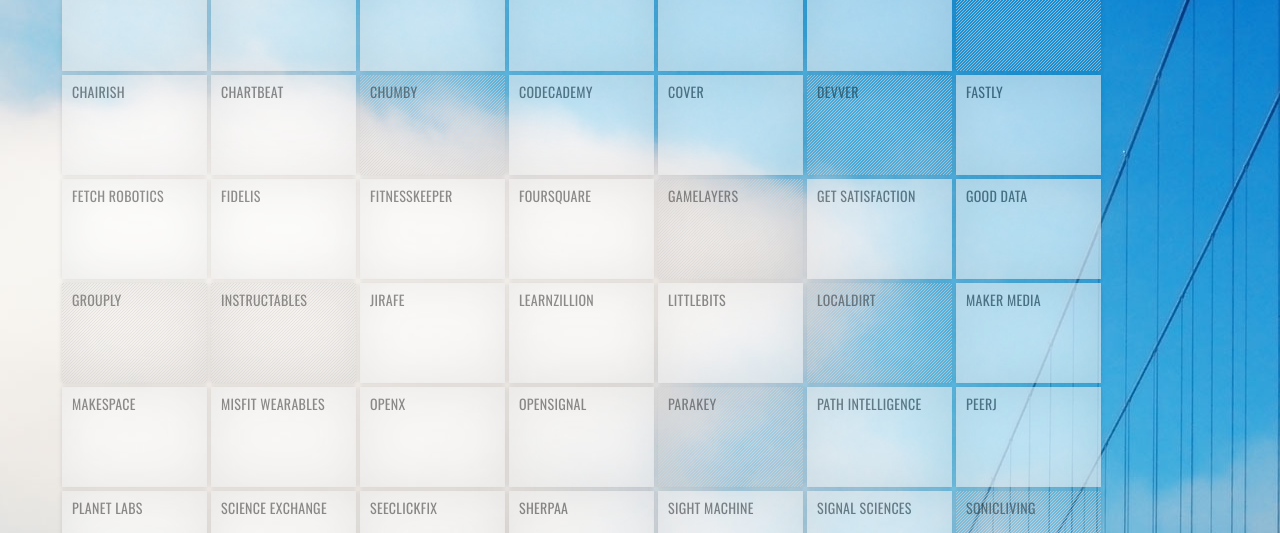
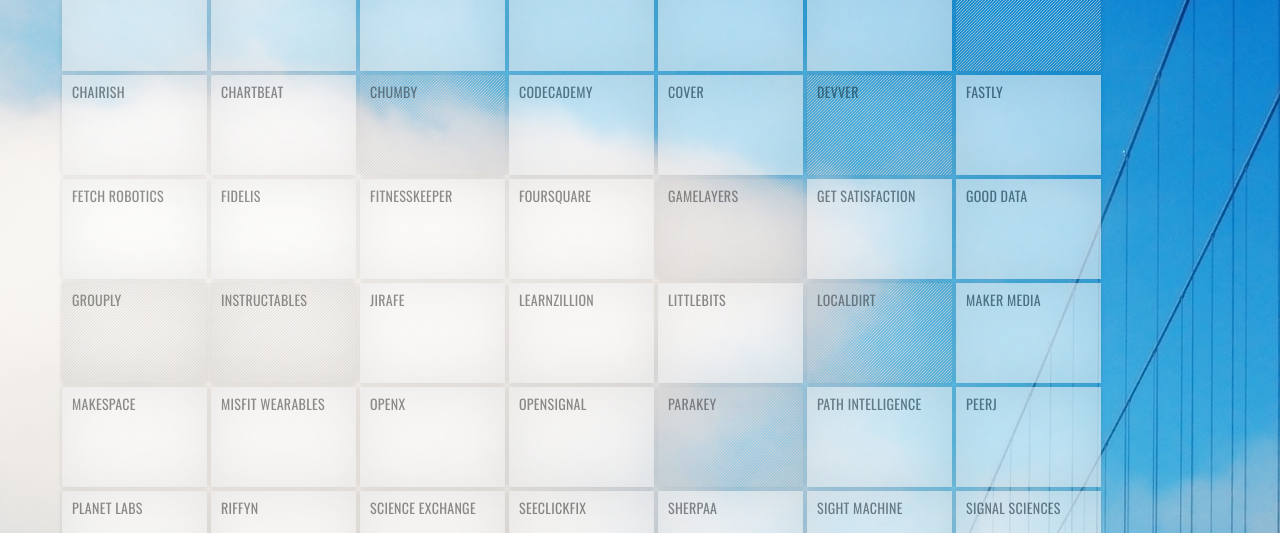
Before and after one commit to OATV/oatv, a plain HTML site: page portfolio.html in a window 1280 px wide. Shown: the part 267-800 px from the top of the page. Drawn offline with nearby package versions, Linux system fonts and the light colour scheme.

Commit message:
Update portfolio.html

```diff
--- a/portfolio.html
+++ b/portfolio.html
@@ -66,14 +66,15 @@
 	<li class="littlebits"><h3>littleBits</h3><p class="hidden">Called "next generation Legos" by some, <a href="http://www.littlebits.cc/">littleBits</a> is a compelling and playful way for beginners to get started making with personal electronics. It appealed to the kid in us as a toy, and yet also resonated strongly with our belief in maker culture as the forefront of the new industrial revolution.</p></li>
 	<li class="localdirt inactive"><h3>LocalDirt</h3><p class="hidden">A few years back, we noticed that alpha geeks were attending Foo Camp and putting on sessions that had nothing to do with technology. They were talking about building chicken coops, urban farming and other ideas related to local food and overall sustainability. <a href="http://localdirt.com/">LocalDirt</a> has created a marketplace for local food, connecting farmers and buyers, and is now the company behind one of the most downloaded local food apps: Locavore.</p></li>
 	<li class="makermedia"><h3>Maker Media</h3><p class="hidden"> The genius behind popular endeavors from <a href="http://makerfaire.com/">Maker Faire</a> to <a href="http://makezine.com/">MAKE Magazine</a>, the <a href="http://makermedia.com/">Maker Media</a> team has long been a pillar of the Maker movement. When they decided to spin out of O'Reilly Media and become a standalone endeavor, backing them was a no-brainer for OATV - it's a space we've loved and championed for years. Maker Media's transition reflects the ongoing trend of hobbyist projects evolving into explosive and impactful businesses…something we like to think of as "Makers going Pro".</p></li>
-    <li class="makespace"><h3>MakeSpace</h3><p class="hidden"> With just a few clicks, <a href="http://makespace.com">MakeSpace</a> pick ups, stores, and can redeliver your items at any times you choose. Their initial pilot in NYC made a compelling case for funding to take the business nationwide. We think their service makes too much sense to not exist, and we’re proud to back the team creating it.</p></li>
-    <li class="misfitwearables"><h3>Misfit Wearables</h3><p class="hidden">We've been longtime believers in wearable computing, and <a href="http://www.misfitwearables.com/">Misfit Wearables</a> is making that vision a reality. Their first product, the Shine, is a beautiful personal tracker. It monitors and scores different types of activities, combining utility with beautiful design. </p></li>
+        <li class="makespace"><h3>MakeSpace</h3><p class="hidden"> With just a few clicks, <a href="http://makespace.com">MakeSpace</a> pick ups, stores, and can redeliver your items at any times you choose. Their initial pilot in NYC made a compelling case for funding to take the business nationwide. We think their service makes too much sense to not exist, and we’re proud to back the team creating it.</p></li>
+        <li class="misfitwearables"><h3>Misfit Wearables</h3><p class="hidden">We've been longtime believers in wearable computing, and <a href="http://www.misfitwearables.com/">Misfit Wearables</a> is making that vision a reality. Their first product, the Shine, is a beautiful personal tracker. It monitors and scores different types of activities, combining utility with beautiful design. </p></li>
 	<li class="openx"><h3>OpenX</h3><p class="hidden">We literally had to crawl across the floor of a bustling London pub to meet with the founders of <a href="http://openx.com/">OpenX</a>. When they described how OpenX was going to turn the largest open source ad server on the market from a project to a company, we were in. The value of an independent alternative for publishers to the banner ad marketplaces of established incumbents was too important a mission not to join.</p></li>
 	<li class="opensignal"><h3>OpenSignal</h3><p class="hidden">Connectivity is a very important part of our lives. Mobile coverage data has been locked up for a long time - the carriers know where things are spotty, but their customers don't.  <a href="http://opensignal.com">OpenSignal</a> succeeded in mapping that coverage by turning the users themselves into the source of that data.  We love that. They've got a big vision for crowdsourcing other types of signal data as well, and we're excited by the possibilities.</p></li>
 	<li class="parakey inactive"><h3>Parakey</h3><p class="hidden">Parakey was founded by Blake Ross and Joe Hewitt. They were bought by Facebook in 2007.</p></li>
 	<li class="pathintelligence"><h3>Path Intelligence</h3><p class="hidden">In 2005, Toby Oliver arrived on US soil and quickly became the buzz of that summer&rsquo;s Foo Camp. No company embodies the idea of a mobile phone as a sensor more than <a href="http://www.pathintelligence.com/">Path Intelligence</a>. Built on the back of the GNU Radio open source project, Path Intelligence creates low cost sensor networks to gather data on how devices move through physical space. We call it Google Analytics for the real world. Their customers include some of the largest retailers, property owners and transit authorities in the world.</p></li>
 	<li class="peerj"><h3>PeerJ</h3><p class="hidden">Scientific research is funded largely by taxpayers. However, the existing state of academic publishing is one of high fees to publish, a broken peer review system, and paywalls that deny taxpayers the option to read the research they've paid for.  The Open Access publishing movement has taken the first steps toward transparency. <a href="http://peerj.com">PeerJ</a>'s founders, scientists and published authors themselves, continue the trend with their new journal and its innovative subscription model. </p></li>
 	<li class="planetlabs"><h3>Planet Labs</h3><p class="hidden">When we noticed the alpha geeks tinkering with homemade satellites, it became clear that we’d arrived at the cusp of a new Space Age. Planet Labs has launched two state-of-the-art satellites already, and the world's largest constellation is in the works. This unprecedented coverage will enable the responsible measuring and monitoring of Earth, generating invaluable data that is open to all. We’re excited to help <a href="http://planet-labs.com">Planet Labs</a> usher in a new era in the space industry.</p></li>
+	<li class="riffyn"><h3>Riffyn</h3><p class="hidden">When 80 percent of R&D lab results cannot be reproduced, there's a serious problem. Progress through innovation is stunted. Riffyn founder Tim Gardner witnessed and tackled this challenge firsthand while helping build a bleeding edge synthetic biology company. He's now taking this experience to catalyze the industrial revolution of R&D labs by building a SaaS business with computer-aided design, collaborative versioning and data automation.</p></li>
 	<li class="scienceexchange"><h3>Science Exchange</h3><p class="hidden">There are many reasons for stalls in scientific breakthroughs, but limited access to lab facilities and experimental expertise shouldn't be among them. Today's scientists have much to do, but are often time and resource constrained. <a href="http://scienceexchange.com">Science Exchange</a>'s solution to this problem is a science-as-a-service marketplace where researchers can post the projects they needed completed, and providers can fulfill those requests. This new marketplace has already facilitated over 1,000 transactions that each move the advancement of scientific discovery forward in large and small ways. We believe they have an opportunity to become a huge marketplace. But more importantly, they will become a marketplace whose work will have a huge impact on our society.  And we’re thrilled to be working with them to build it.</p></li>
 	<li class="seeclickfix"><h3>SeeClickFix</h3><p class="hidden">When we began looking closely at the emergent trend of Gov 2.0, it was clear that real change to government was going to have to come from the outside in. That is why we found the <a href="http://seeclickfix.com/">SeeClickFix</a> model so compelling. Any citizen, anywhere in the world, can start reporting non-emergency issues directly to their local governments without that locality needing to have signed up. The positive results can be seen on city streets across the country.  We love to fund companies that literally make the world a better place.</p></li>
 	<li class="sherpaa"><h3>Sherpaa</h3><p class="hidden">The face of healthcare is changing rapidly. Employers must make tough decisions about how to manage costs, and employees must navigate new high-deductible health plans. <a href="http://sherpaa.com">Sherpaa</a> guides each customer through the complicated landscape of healthcare and insurance providers. It aims to deliver a human experience enhanced by technology, via a network of like-minded modern medical practitioners.</p></li>
```
